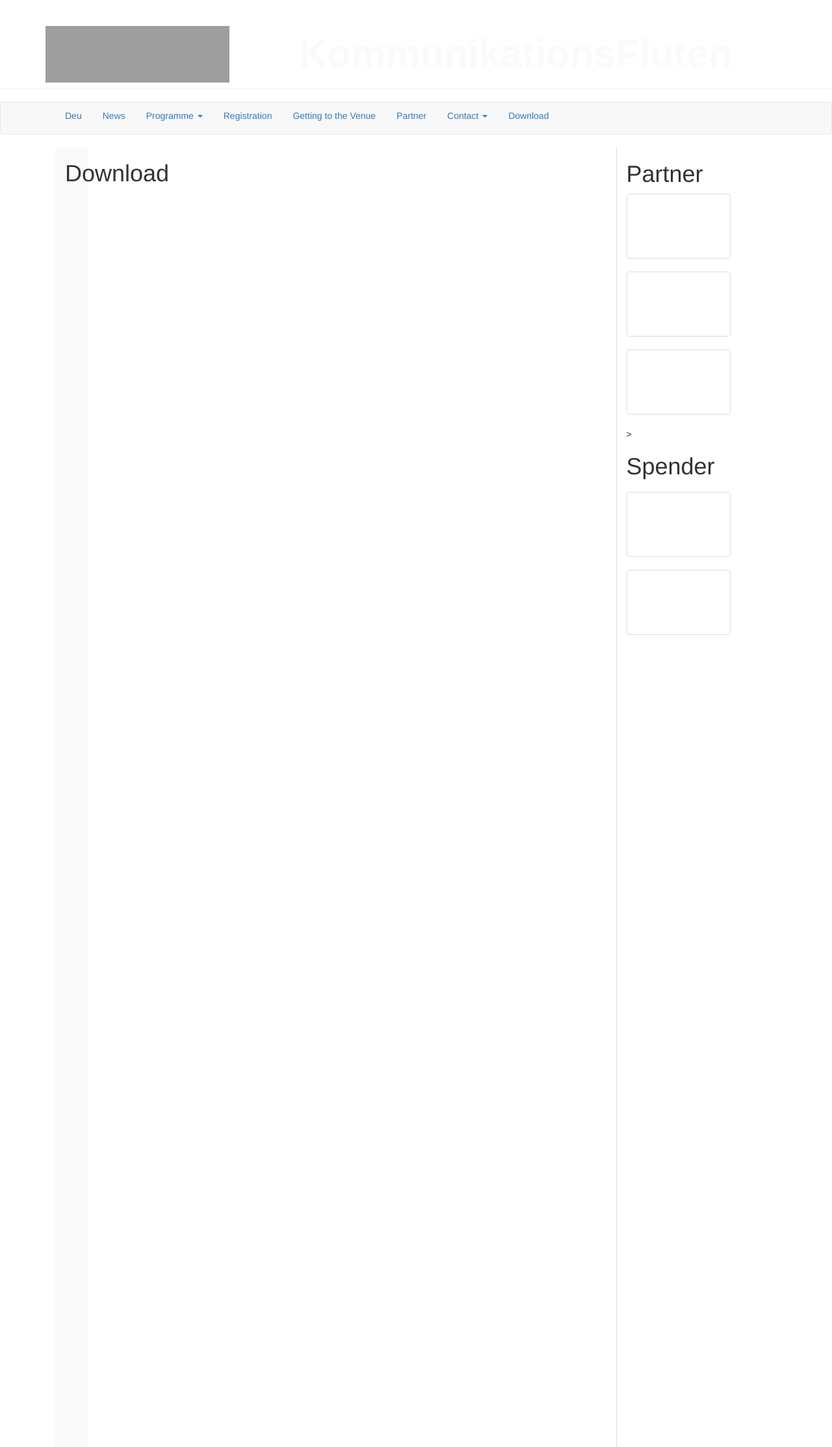
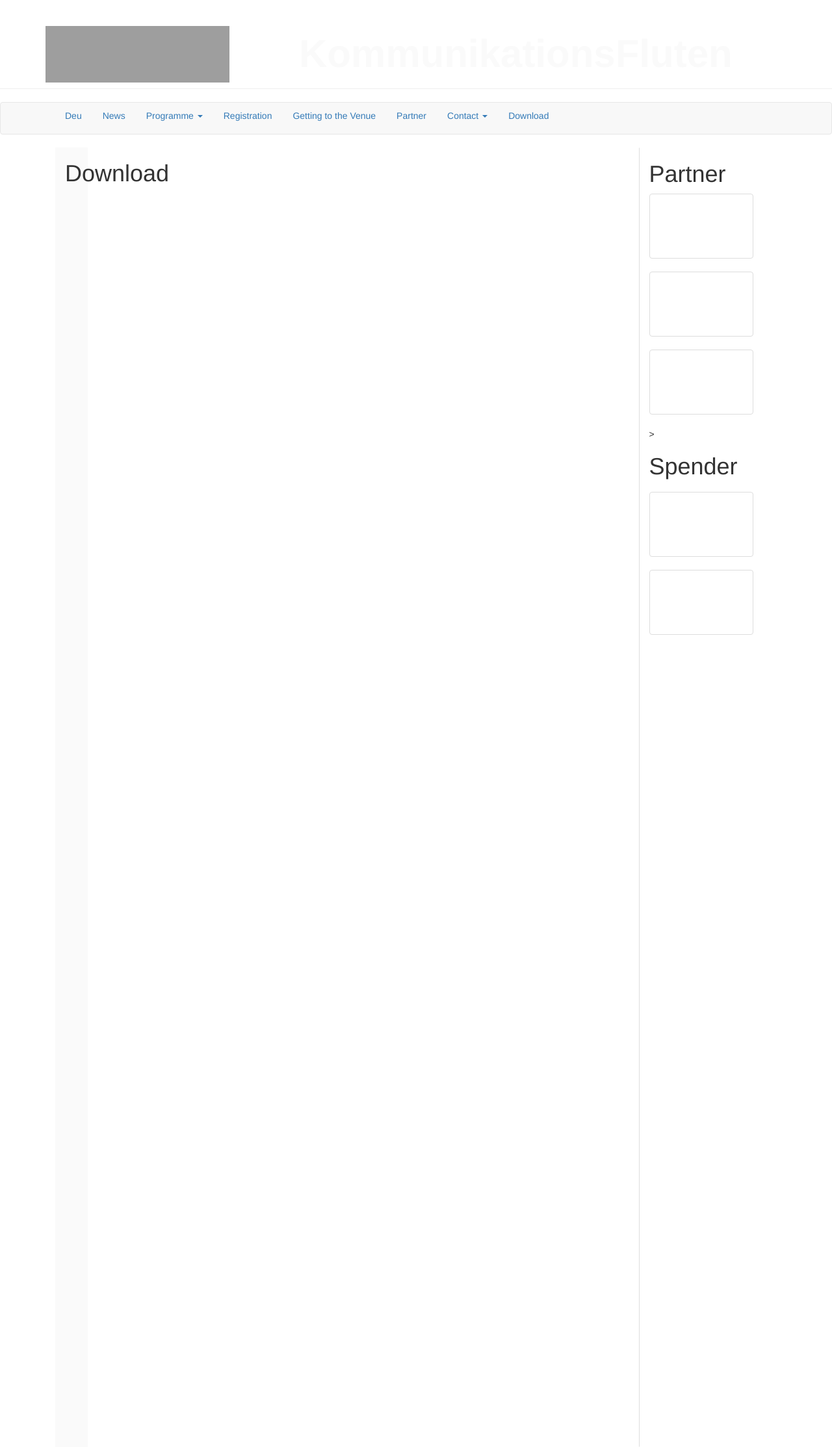
Before and after one commit to susedev/test, a Jekyll site: the page built from download.html, in a window 1280 px wide. Shown: the whole page at 65% size. Built offline with Jekyll 4.4.1, drawn with Linux system fonts in a browser that asks for light colours; nearby versions of some CDN libraries; grey boxes are pictures that could not be loaded.

Commit message:
Update page.html

```diff
--- a/_layouts/page.html
+++ b/_layouts/page.html
@@ -21,7 +21,7 @@ layout: base
     </div>
      <div class="col-md-1">
     </div>
-    <div class="col-md-3" style="display: block; width: 150px; height: 2000px; border:1px solid #FFF; border-left-color:#DDD; margin-left: 15px; box-sizing: border-box;">
+    <div class="col-md-3" style="display: block; width: 150px; height: 2000px; border:1px solid #FFF; border-left-color:#DDD; margin-left: 50px; box-sizing: border-box;">
       <h1>Partner</h1>
       <a href="#" class="thumbnail"  style="width: 160px; height: 100px;" ></a>
       <a href="#" class="thumbnail"  style="width: 160px; height: 100px;" ></a>
```
